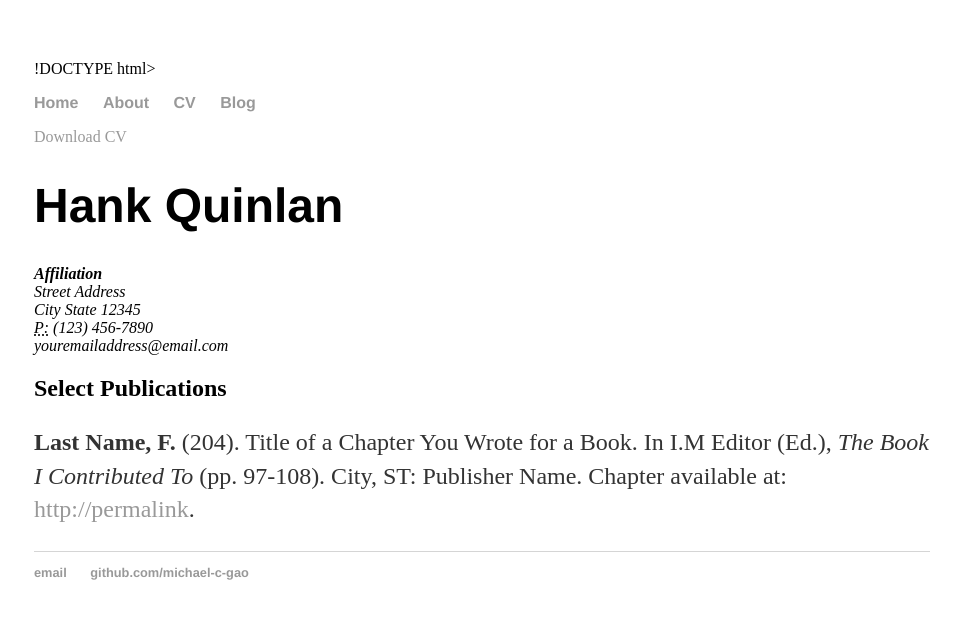
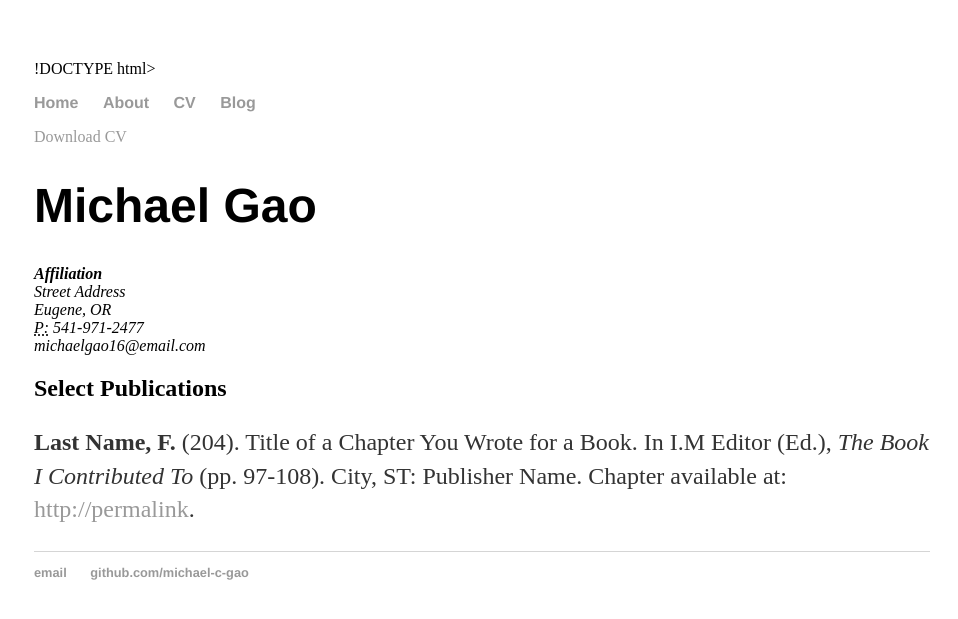
Before and after one commit to michael-c-gao/WebsiteOfMichael, a Jekyll site: the page built from cv/index.html, in a window 1280 px wide. Shown: the top 619 px of the page, without its empty margins (158-1116 px from the left). Built offline with Jekyll 4.4.1, drawn with Linux system fonts in a browser that asks for light colours.

Commit message:
Update index.html

```diff
--- a/cv/index.html
+++ b/cv/index.html
@@ -1,17 +1,17 @@
 ---
 layout: default
-title: CV of Your Name
+title: Michael's CV
 ---
 
 	<div class="cv">
 		<a href="#" class="download" title="Download CV as PDF">Download CV</a>
-					<h1>Hank Quinlan</h1>
+					<h1>Michael Gao</h1>
 					<address>
 					<strong>Affiliation</strong><br>
 					Street Address<br>
-					City State 12345<br>
-					<abbr title="phone">P:</abbr> (123) 456-7890<br>
-					<span class="obfuscate">youremailaddress@email.com</span>
+					Eugene, OR<br>
+					<abbr title="phone">P:</abbr> 541-971-2477<br>
+					<span class="obfuscate">michaelgao16@email.com</span>
 					</address>
 
 					<h2>Select Publications</h2>
```
